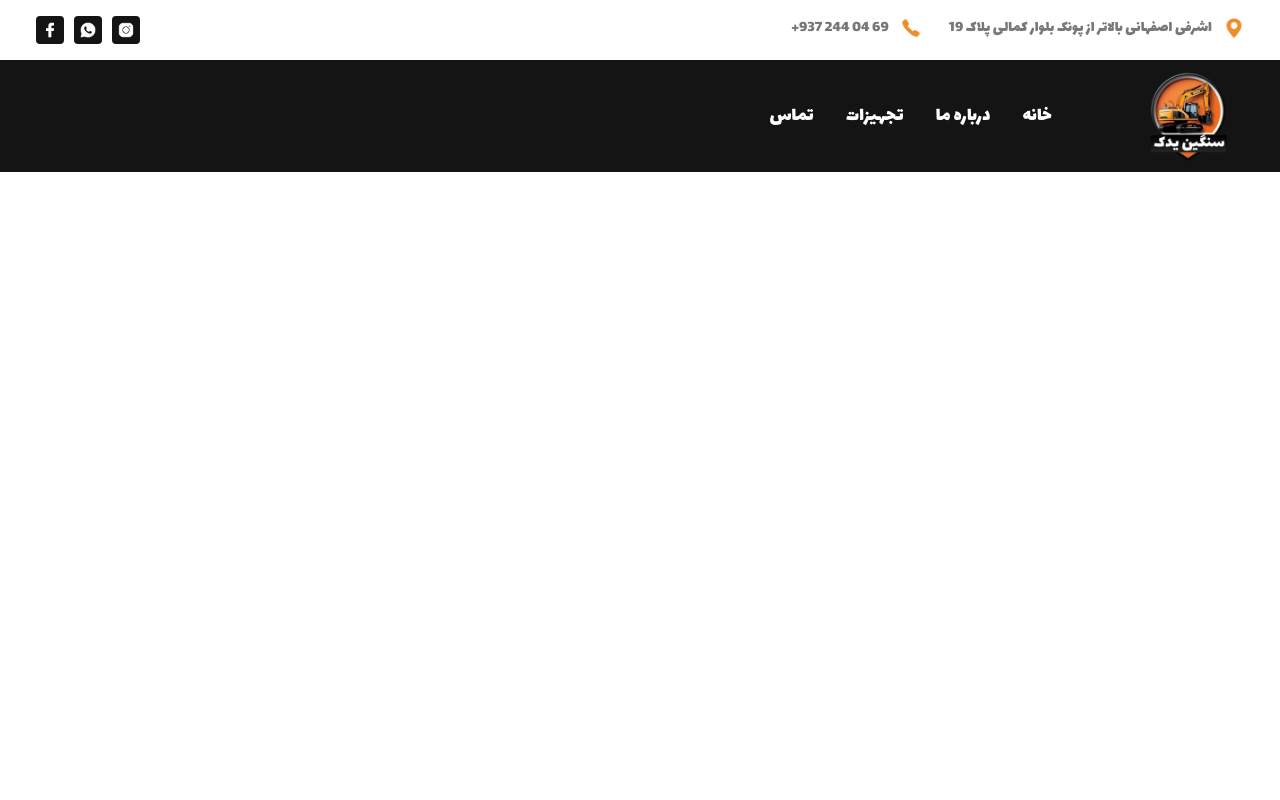
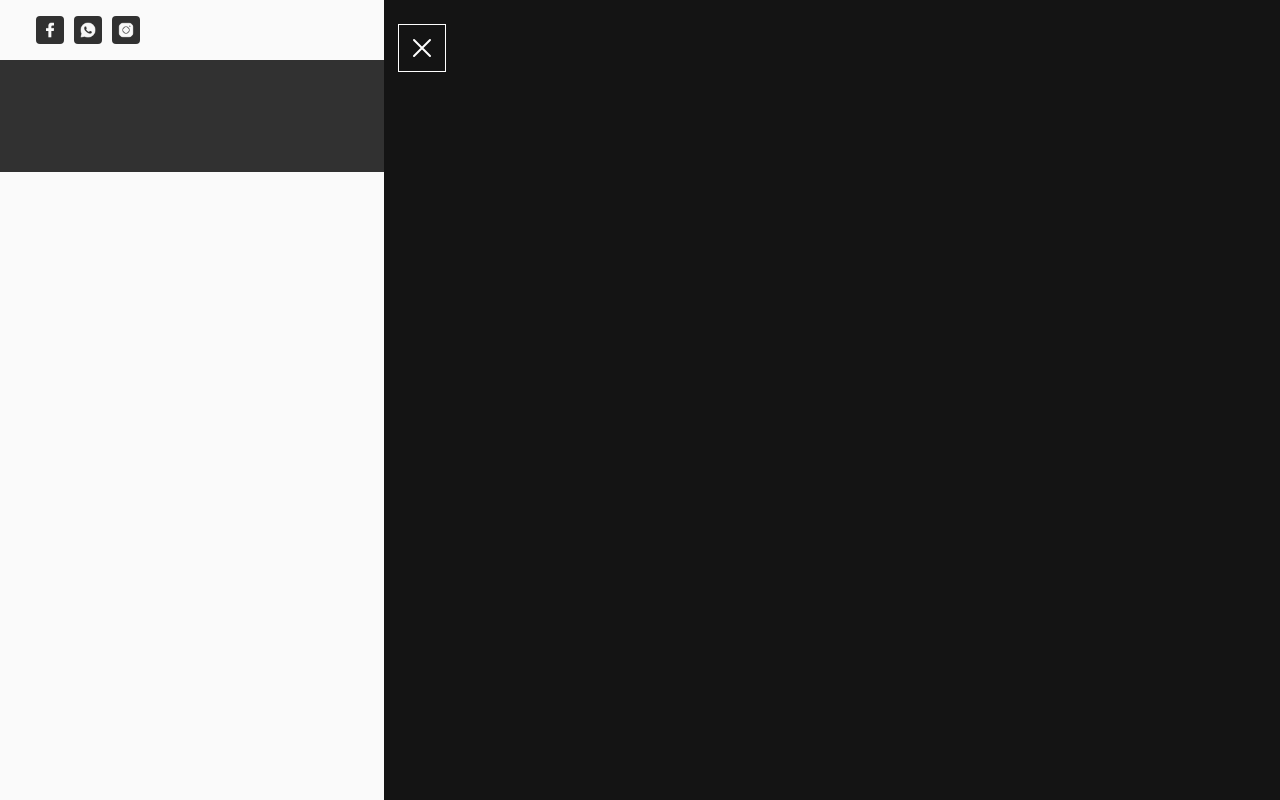
Before and after one commit to parsa-farshah/sanginYadak, a website: page index.html in a window 1280 px wide. Drawn offline with Linux system fonts and the light colour scheme.

Commit message:
feat: add close

```diff
--- a/index.html
+++ b/index.html
@@ -113,6 +113,31 @@
           </div>
         </div>
       </nav>
+      <!-- navbar mobile -->
+      <section
+        class="w-full h-dvh bg-[#dadada25] fixed top-0 right-0"
+      ></section>
+      <div class="w-[70%] h-dvh bg-[#141414] fixed top-0 right-0">
+        <!-- close -->
+        <div
+          class="w-12 h-12 border border-white flex justify-center items-center justify-self-end ml-3.5 hover:border-[#ef8d2a] duration-300 mt-6 group cursor-pointer"
+        >
+          <svg
+            xmlns="http://www.w3.org/2000/svg"
+            fill="none"
+            viewBox="0 0 24 24"
+            stroke-width="1.5"
+            stroke="white"
+            class="size-8 group-hover:stroke-[#ef8d2a] duration-300"
+          >
+            <path
+              stroke-linecap="round"
+              stroke-linejoin="round"
+              d="M6 18 18 6M6 6l12 12"
+            />
+          </svg>
+        </div>
+      </div>
     </main>
   </body>
 </html>
```
Also changed, not shown: src/styles/output.css.
